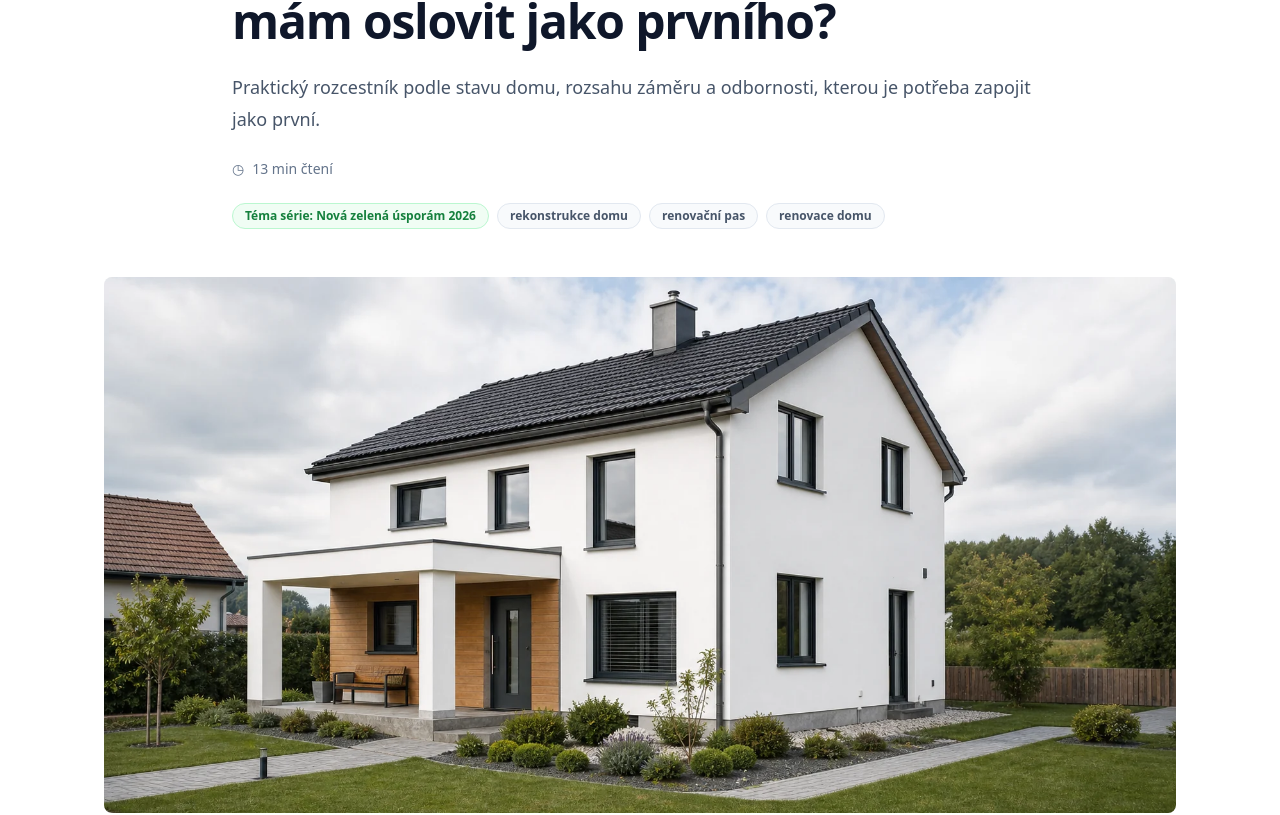
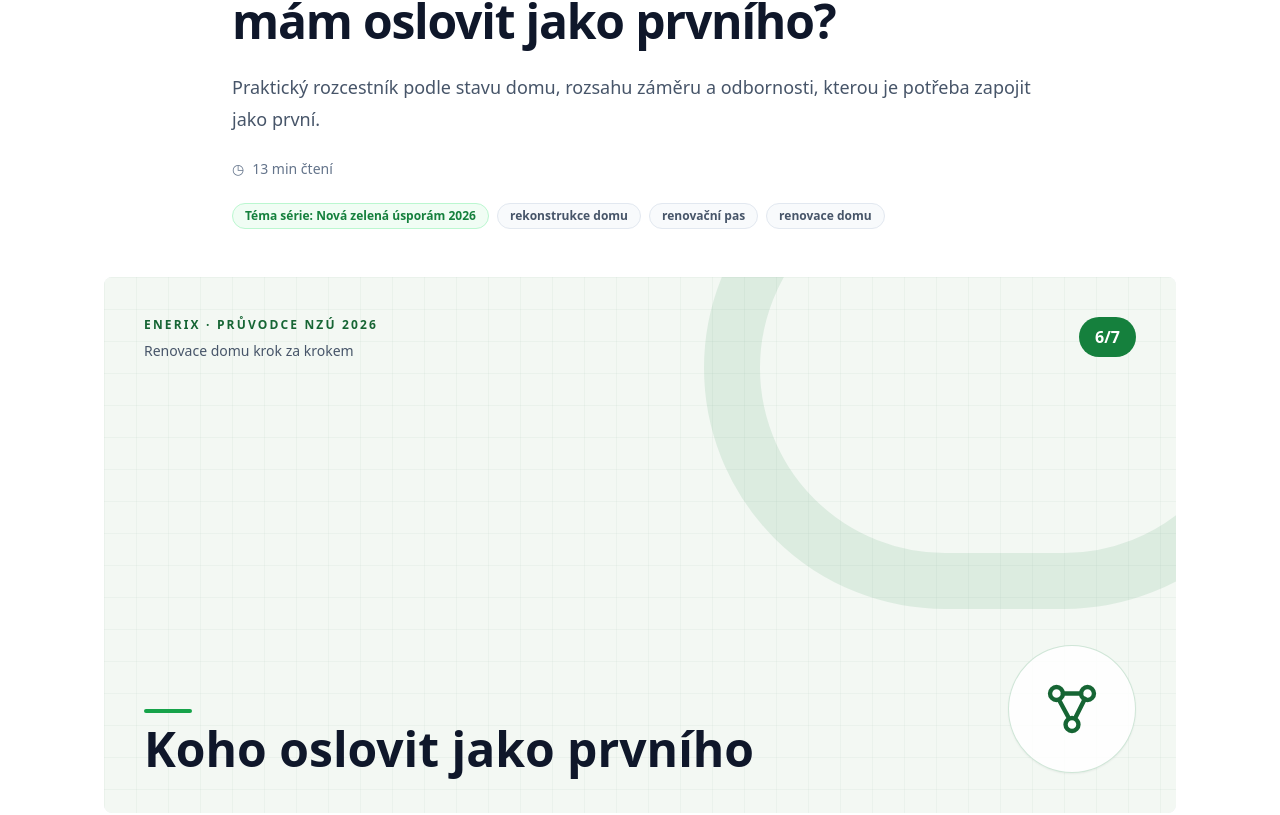
Before and after one commit to Enerixsro/enerix-web, a Next.js app: page /znalostni-centrum/chci-rekonstruovat-dum-koho-oslovit in a window 1280 px wide. Shown: the part 296-1111 px from the top of the page. Built offline with nearby package versions, Linux system fonts and the light colour scheme.

Commit message:
Refine NZU article lists and covers

```diff
--- /dev/null
+++ b/components/NzuSeriesCover.js
@@ -0,0 +1,187 @@
+const iconPaths = {
+  orientation: (
+    <>
+      <path d="M5 19V9l7-5 7 5v10" />
+      <path d="M9 19v-6h6v6" />
+      <path d="M4 21h16" />
+      <path d="M17 4h4v4" />
+      <path d="m21 4-5 5" />
+    </>
+  ),
+  paths: (
+    <>
+      <path d="M12 21V11" />
+      <path d="M12 11 6 5" />
+      <path d="M12 11 18 5" />
+      <path d="M4 5h4v4" />
+      <path d="M16 5h4v4" />
+      <path d="M9 21h6" />
+    </>
+  ),
+  financing: (
+    <>
+      <path d="M3 10h18" />
+      <path d="M5 10V7l7-4 7 4v3" />
+      <path d="M6 10v8" />
+      <path d="M10 10v8" />
+      <path d="M14 10v8" />
+      <path d="M18 10v8" />
+      <path d="M3 21h18" />
+    </>
+  ),
+  document: (
+    <>
+      <path d="M7 3h7l4 4v14H7z" />
+      <path d="M14 3v5h5" />
+      <path d="m10 13 1.5 1.5L15 11" />
+      <path d="M10 18h5" />
+    </>
+  ),
+  scope: (
+    <>
+      <path d="M4 19V8l5-4 5 4v11" />
+      <path d="M14 19V11l3-3 3 3v8" />
+      <path d="M2 21h20" />
+      <path d="M8 21v-6h3v6" />
+    </>
+  ),
+  workflow: (
+    <>
+      <circle cx="6" cy="6" r="2.5" />
+      <circle cx="18" cy="6" r="2.5" />
+      <circle cx="12" cy="18" r="2.5" />
+      <path d="M8.5 6h7" />
+      <path d="m17 8-3.5 7" />
+      <path d="M7 8.5 10.5 15" />
+    </>
+  ),
+  warning: (
+    <>
+      <path d="M4 19h16L12 4z" />
+      <path d="M12 9v4" />
+      <path d="M12 17h.01" />
+      <path d="M5 21h14" />
+    </>
+  ),
+};
+
+function CoverIcon({ icon }) {
+  return (
+    <svg
+      viewBox="0 0 24 24"
+      fill="none"
+      stroke="currentColor"
+      strokeWidth="1.7"
+      strokeLinecap="round"
+      strokeLinejoin="round"
+      aria-hidden="true"
+      className="h-full w-full"
+    >
+      {iconPaths[icon] || iconPaths.orientation}
+    </svg>
+  );
+}
+
+export default function NzuSeriesCover({
+  article,
+  compact = false,
+  thumbnail = false,
+}) {
+  if (thumbnail) {
+    return (
+      <div className="relative flex h-full w-full items-center justify-between overflow-hidden bg-[#f3f8f3] p-2 text-green-800">
+        <div
+          aria-hidden="true"
+          className="absolute -right-3 -top-5 h-16 w-16 rounded-full border-[12px] border-green-700/10"
+        />
+        <div className="relative text-xs font-bold text-slate-900">
+          {article.seriesIndex}/{article.seriesTotal}
+        </div>
+        <div className="relative h-8 w-8 rounded-full border border-green-700/20 bg-white/90 p-2">
+          <CoverIcon icon={article.coverIcon} />
+        </div>
+      </div>
+    );
+  }
+
+  return (
+    <div
+      className={`relative isolate h-full w-full overflow-hidden bg-[#f3f8f3] text-slate-900 ${
+        compact ? "p-3" : "p-5 md:p-10"
+      }`}
+    >
+      <div
+        aria-hidden="true"
+        className="absolute inset-0 opacity-45"
+        style={{
+          backgroundImage:
+            "linear-gradient(rgba(22,101,52,.08) 1px, transparent 1px), linear-gradient(90deg, rgba(22,101,52,.08) 1px, transparent 1px)",
+          backgroundSize: compact ? "18px 18px" : "32px 32px",
+        }}
+      />
+      <div
+        aria-hidden="true"
+        className="absolute -right-[12%] -top-[28%] h-[90%] w-[56%] rounded-full border-[28px] border-green-700/10 md:border-[56px]"
+      />
+      <div className="relative flex h-full flex-col justify-between">
+        <div className="flex items-start justify-between gap-4">
+          <div>
+            <div
+              className={`font-bold uppercase text-green-800 ${
+                compact
+                  ? "text-[8px] tracking-[0.12em]"
+                  : "text-xs tracking-[0.18em]"
+              }`}
+            >
+              Enerix · Průvodce NZÚ 2026
+            </div>
+            {!compact && (
+              <div className="mt-2 text-sm text-slate-600">
+                Renovace domu krok za krokem
+              </div>
+            )}
+          </div>
+          <div
+            className={`shrink-0 rounded-full bg-green-700 font-bold text-white ${
+              compact
+                ? "px-2 py-1 text-[9px]"
+                : "px-4 py-2 text-sm md:text-base"
+            }`}
+          >
+            {article.seriesIndex}/{article.seriesTotal}
+          </div>
+        </div>
+
+        <div
+          className={`flex items-end justify-between ${
+            compact ? "mt-4 gap-2" : "mt-8 gap-8"
+          }`}
+        >
+          <div className="min-w-0">
+            {!compact && (
+              <div className="mb-3 h-1 w-12 rounded-full bg-green-600" />
+            )}
+            <div
+              className={`font-bold leading-tight ${
+                compact
+                  ? "line-clamp-2 text-[11px]"
+                  : "max-w-2xl text-2xl sm:text-3xl md:text-5xl"
+              }`}
+            >
+              {article.coverTitle || article.shortTitle}
+            </div>
+          </div>
+          <div
+            className={`shrink-0 rounded-full border border-green-700/20 bg-white/85 text-green-800 shadow-sm ${
+              compact
+                ? "h-10 w-10 p-2.5"
+                : "h-16 w-16 p-4 sm:h-20 sm:w-20 sm:p-5 md:h-32 md:w-32 md:p-8"
+            }`}
+          >
+            <CoverIcon icon={article.coverIcon} />
+          </div>
+        </div>
+      </div>
+    </div>
+  );
+}
--- a/data/knowledgeCenterSeries.js
+++ b/data/knowledgeCenterSeries.js
@@ -9,40 +9,54 @@ export const nzu2026Series = {
     {
       slug: "nova-zelena-usporam-2026-jednoduse",
       shortTitle: "Jak se v NZÚ 2026 vyznat",
+      coverTitle: "Jak se v NZÚ 2026 vyznat",
+      coverIcon: "orientation",
       summary:
         "Základní orientace: proč nezačínat žádostí, ale stavem domu.",
     },
     {
       slug: "nzu-2026-prakticky-light-750000-komplexni-renovace",
       shortTitle: "Light, 750 000 Kč, nebo 2 miliony?",
+      coverTitle: "Tři cesty k renovaci",
+      coverIcon: "paths",
       summary:
         "Rozcestník mezi hlavními cestami podle domácnosti a rozsahu renovace.",
     },
     {
       slug: "co-kdyz-dotace-na-rekonstrukci-nestaci",
       shortTitle: "Co když dotace nestačí?",
+      coverTitle: "Dotace a financování",
+      coverIcon: "financing",
       summary:
         "Jak rozdělit energetickou část a zbytek rekonstrukce.",
     },
     {
       slug: "renovacni-pas-2026",
       shortTitle: "Renovační pas",
+      coverTitle: "Renovační pas domu",
+      coverIcon: "document",
       summary: "Co ukazuje, kdy pomáhá a co nenahrazuje.",
     },
     {
       slug: "dilci-nebo-komplexni-renovace",
       shortTitle: "Dílčí nebo komplexní renovace",
+      coverTitle: "Dílčí, nebo komplexní?",
+      coverIcon: "scope",
       summary: "Proč je rozdíl důležitý hned na začátku.",
     },
     {
       slug: "chci-rekonstruovat-dum-koho-oslovit",
       shortTitle: "Koho oslovit jako prvního",
+      coverTitle: "Koho oslovit jako prvního",
+      coverIcon: "workflow",
       summary:
         "Kdy začít Enerixem, projektantem, technickým posouzením nebo bankou.",
     },
     {
       slug: "mokry-dum-spatna-strecha-stara-okna",
       shortTitle: "Kdy dotace není první krok",
+      coverTitle: "Kdy dotace není první krok",
+      coverIcon: "warning",
       summary:
         "Vlhkost, střecha, okna a technické problémy, které je potřeba řešit dřív.",
     },
--- a/pages/znalostni-centrum/[slug].js
+++ b/pages/znalostni-centrum/[slug].js
@@ -4,6 +4,7 @@ import {
   nzu2026Series,
   SHOW_KNOWLEDGE_CENTER_REVIEW_BADGES,
 } from "../../data/knowledgeCenterSeries";
+import NzuSeriesCover from "../../components/NzuSeriesCover";
 
 const safetyNote =
   "Informace v článku jsou orientační a vycházejí z podmínek známých v době přípravy textu. Programy podpory se mohou měnit a konkrétní možnost podpory vždy závisí na aktuálních pravidlech, typu domu, vlastnictví, domácnosti, rozsahu opatření a schválení příslušnými institucemi.";
@@ -329,9 +330,11 @@ function buildArticleBlocks(paragraphs, insertionIndexes) {
     }
 
     if (current.text.includes("\n")) {
+      const items = current.text.split("\n").filter(Boolean);
       blocks.push({
         type: "list",
-        items: current.text.split("\n").filter(Boolean),
+        items,
+        variant: getListVariant(items),
         sourceIndex: current.sourceIndex,
       });
       continue;
@@ -354,6 +357,7 @@ function buildArticleBlocks(paragraphs, insertionIndexes) {
         blocks.push({
           type: "list",
           items: items.map((item) => item.text),
+          variant: getListVariant(items.map((item) => item.text)),
           sourceIndex: items[items.length - 1].sourceIndex,
         });
         index = cursor - 1;
@@ -392,17 +396,52 @@ function buildArticleBlocks(paragraphs, insertionIndexes) {
   return blocks;
 }
 
-function CompactList({ items }) {
+function getListVariant(items) {
+  const normalized = items.map((item) => item.trim());
+  const containsSentenceLikeItem = normalized.some(
+    (item) =>
+      item.length > 74 ||
+      /^[„"“]/.test(item) ||
+      /[.!?]$/.test(item) ||
+      /[,;:].{18,}$/.test(item)
+  );
+
+  return containsSentenceLikeItem ? "bullets" : "checklist";
+}
+
+function ArticleList({ items, variant = "bullets" }) {
+  if (variant === "checklist") {
     return (
-    <ul className="my-5 grid gap-x-6 gap-y-2 py-1 sm:grid-cols-2">
+      <ul className="my-6 grid gap-x-7 gap-y-3 sm:grid-cols-2">
         {items.map((line) => (
-        <li key={line} className="flex gap-3 text-sm leading-6 text-slate-700">
+          <li
+            key={line}
+            className="grid grid-cols-[22px_minmax(0,1fr)] items-start gap-3 text-sm leading-6 text-slate-700"
+          >
             <span
               aria-hidden="true"
-            className="mt-1.5 flex h-5 w-5 shrink-0 items-center justify-center rounded-full bg-green-100 text-xs font-bold text-green-700"
+              className="mt-0.5 flex h-[22px] w-[22px] items-center justify-center rounded-full border border-green-200 bg-green-50 text-[11px] font-bold text-green-700"
             >
               ✓
             </span>
+            <span>{line.replace(/,$/, "")}</span>
+          </li>
+        ))}
+      </ul>
+    );
+  }
+
+  return (
+    <ul className="my-6 space-y-3 border-l border-green-200 pl-5">
+      {items.map((line) => (
+        <li
+          key={line}
+          className="grid grid-cols-[8px_minmax(0,1fr)] items-start gap-3 leading-7 text-slate-700"
+        >
+          <span
+            aria-hidden="true"
+            className="mt-[11px] h-1.5 w-1.5 rounded-full bg-green-600"
+          />
           <span>{line.replace(/,$/, "")}</span>
         </li>
       ))}
@@ -496,7 +535,7 @@ function SourceArticleBody({ article }) {
           if (block.type === "list") {
             return (
               <div key={index}>
-                <CompactList items={block.items} />
+                <ArticleList items={block.items} variant={block.variant} />
                 {insertedContent}
               </div>
             );
@@ -784,11 +823,15 @@ export default function KnowledgeCenterArticle({ article }) {
 
             <div className="mx-auto max-w-6xl px-6 md:px-10">
               <div className="aspect-[16/8] overflow-hidden rounded-lg bg-slate-100">
+                {article.seriesId ? (
+                  <NzuSeriesCover article={article} />
+                ) : (
                   <img
                     src={article.image}
                     alt=""
                     className="h-full w-full object-cover"
                   />
+                )}
               </div>
             </div>
 
--- a/tailwind.config.js
+++ b/tailwind.config.js
@@ -1,6 +1,7 @@
 module.exports = {
   content: [
-    "./pages/**/*.{js,jsx}"
+    "./pages/**/*.{js,jsx}",
+    "./components/**/*.{js,jsx}"
   ],
   theme: {
     extend: {},
```
Also changed, not shown: pages/blog.js (+11 -7 lines). Lines whose indentation alone changed are shown as unchanged.
